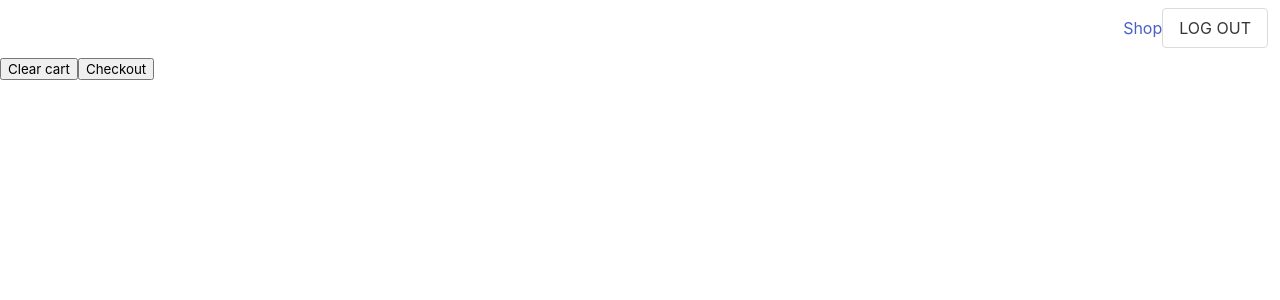
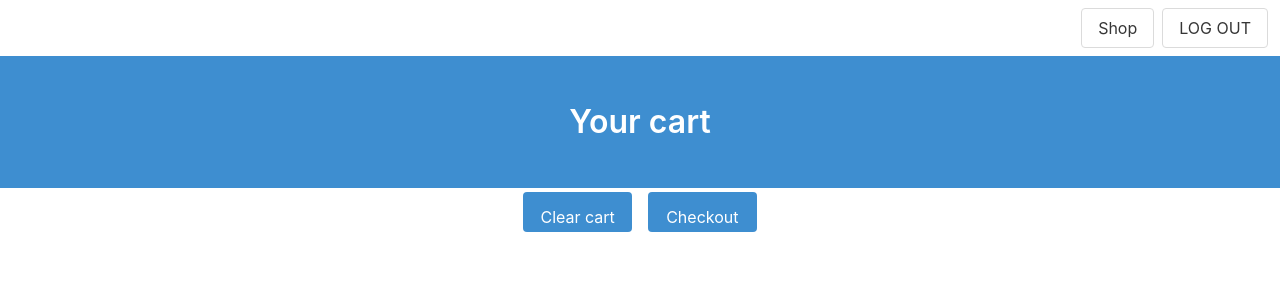
Before and after one commit to reversedentistry/ECommerce-Case-Study-Frontend, a React (Create React App) app: page /cart in a window 1280 px wide. Shown: the top 300 px of the page. Built offline with nearby package versions, Linux system fonts and the light colour scheme.

Commit message:
Added styles and logout functionality

```diff
--- a/src/components/Shop/Cart.tsx
+++ b/src/components/Shop/Cart.tsx
@@ -1,8 +1,14 @@
 import { Product } from "../../models/Product";
 import { useEffect, useState } from "react";
+import { logoutUser } from "../../features/authSlice";
+import { useAppDispatch } from "../../redux/hooks";
+import { useNavigate } from "react-router-dom";
 
 function Cart() {
     const [cart, setCart] = useState<Product[] | null>(null);
+
+    const navigate = useNavigate();
+    const dispatch = useAppDispatch();
 
     useEffect(() => {
         let cartArray = localStorage.getItem("cart") ? JSON.parse(localStorage.getItem("cart") || "") : [];
@@ -18,17 +24,28 @@ function Cart() {
         localStorage.clear();
         setCart(null);
         alert("Order submitted!");
+        navigate("/login");
     };
+
+    function logout(){
+        dispatch(logoutUser());
+        navigate("/");
+    }
 
     return (
         <div>
             <nav className="navbar-end">
                 <div className="navbar-item">
-                    <a href="/">Shop</a>
-                    <a className="button">LOG OUT</a>
+                    <a className="button mr-2" href="/">Shop</a>
+                    <button className="button" onClick={logout}>LOG OUT</button>
                 </div>
             </nav>
-            <section className="columns is-multiline">
+            <section className="hero is-info">
+                <div className="hero-body has-text-centered">
+                    <p className="title">Your cart</p>
+                </div>
+            </section>
+            <section className="columns is-multiline is-5">
                 {cart?.map(cartItem => {
                     if (cartItem != null) {
                         return (
@@ -44,9 +61,9 @@ function Cart() {
                 })}
 
             </section>
-            <section>
-                <button onClick={clearCart}>Clear cart</button>
-                <button onClick={submitOrder}>Checkout</button>
+            <section className="columns mt-4 is-centered is-8">
+                <button className="column is-1 button is-info mr-2" onClick={clearCart}>Clear cart</button>
+                <button className="column is-1 button is-info ml-2" onClick={submitOrder}>Checkout</button>
             </section>
         </div>
     )
```
